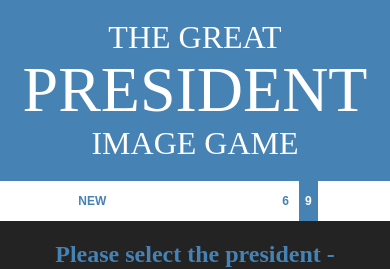
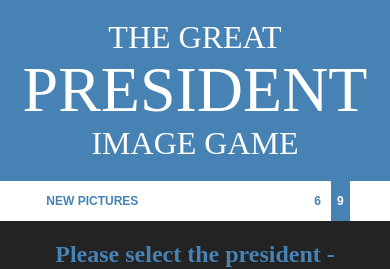
Before and after one commit to AddisonGauss/ImageGame, a PHP site: page / in a window 390 px wide. Shown: the top 269 px of the page. Run offline with PHP 8.4, Linux system fonts and the light colour scheme.

```diff
--- a/imageGame.css
+++ b/imageGame.css
@@ -67,7 +67,9 @@ h2 {
   color: white;
   background: steelblue;
 }
-
+#reset:before {
+  content: "NEW PICTURES";
+}
 #six:before {
   content: "6";
 }
@@ -143,7 +145,7 @@ img:hover {
 }
 
 @media (min-width: 550px) {
-  #reset {
+  #reset:before {
     content: "NEW PICTURES";
   }
   #numberOfImages:before {
--- a/imageGame.html
+++ b/imageGame.html
@@ -14,7 +14,7 @@
         </h1>
 
         <div id="stripe">
-            <button id="reset">NEW</button>
+            <button id="reset"></button>
             <span id="msg"></span>
 
             <span class="numberOfImages" id="numberOfImages">
```
